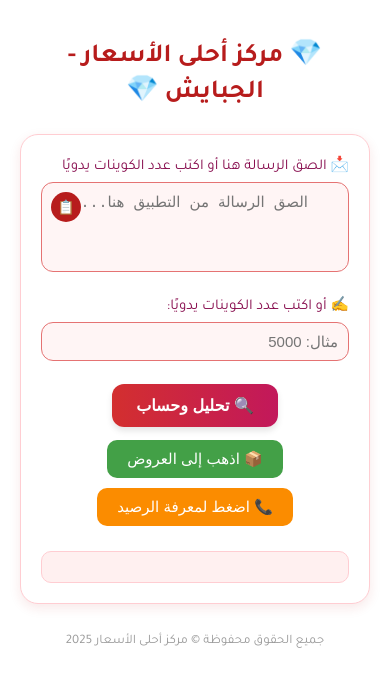
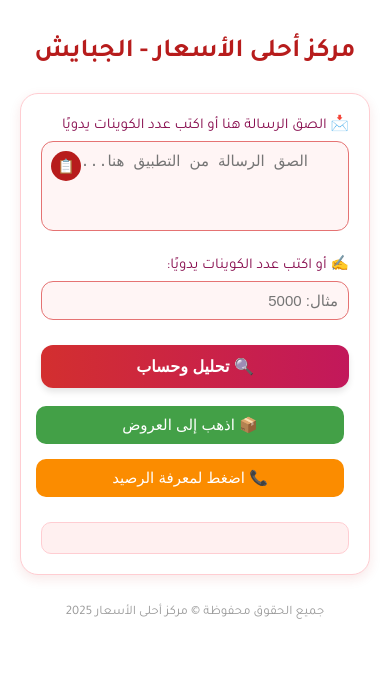
Before and after one commit to ali99hassan-99/55, a plain HTML site: page index.html in a window 390 px wide. Drawn offline with Linux system fonts and the light colour scheme.

Commit message:
Update index.html

```diff
--- a/index.html
+++ b/index.html
@@ -170,23 +170,37 @@
       font-size: 13px;
       color: #999;
     }
+
+    @media (max-width: 600px) {
+      .primary-btn,
+      .nav-button,
+      .call-button {
+        width: 100%;
+        margin-top: 10px;
+      }
+    }
   </style>
 </head>
 <body>
-  <h1>💎 مركز أحلى الأسعار - الجبايش 💎</h1>
+  <h1>مركز أحلى الأسعار - الجبايش</h1>
+
   <div class="calculator">
     <label>📩 الصق الرسالة هنا أو اكتب عدد الكوينات يدويًا</label>
     <div class="textarea-container">
       <textarea id="messageInput" placeholder="الصق الرسالة من التطبيق هنا..."></textarea>
       <button class="paste-btn" onclick="pasteText()">📋</button>
     </div>
+
     <label>✍️ أو اكتب عدد الكوينات يدويًا:</label>
     <input type="number" id="manualCoins" placeholder="مثال: 5000" min="0" />
+
     <button class="primary-btn" onclick="analyze()">🔍 تحليل وحساب</button>
     <button class="nav-button" onclick="goToOffers()">📦 اذهب إلى العروض</button>
     <button class="call-button" onclick="confirmCall()">📞 اضغط لمعرفة الرصيد</button>
+
     <div class="result" id="resultArea"></div>
   </div>
+
   <footer>
     جميع الحقوق محفوظة © مركز أحلى الأسعار 2025
   </footer>
@@ -236,7 +250,7 @@
 
         output += `
           ✅ عدد الكوينات: <strong>${coins}</strong><br>
-          ⏱️  وقت الاتصال المتبقي: <strong>${minutes}</strong> دقيقة و <strong>${seconds}</strong> ثانية<br>
+          ⏱️ وقت الاتصال المتبقي: <strong>${minutes}</strong> دقيقة و <strong>${seconds}</strong> ثانية<br>
           🌐 يمكنك استخدامه كإنترنت: <strong>${cakes}</strong> كيكا و <strong>${remainingMB}</strong> ميغابايت<br><br>
         `;
       } else {
```
